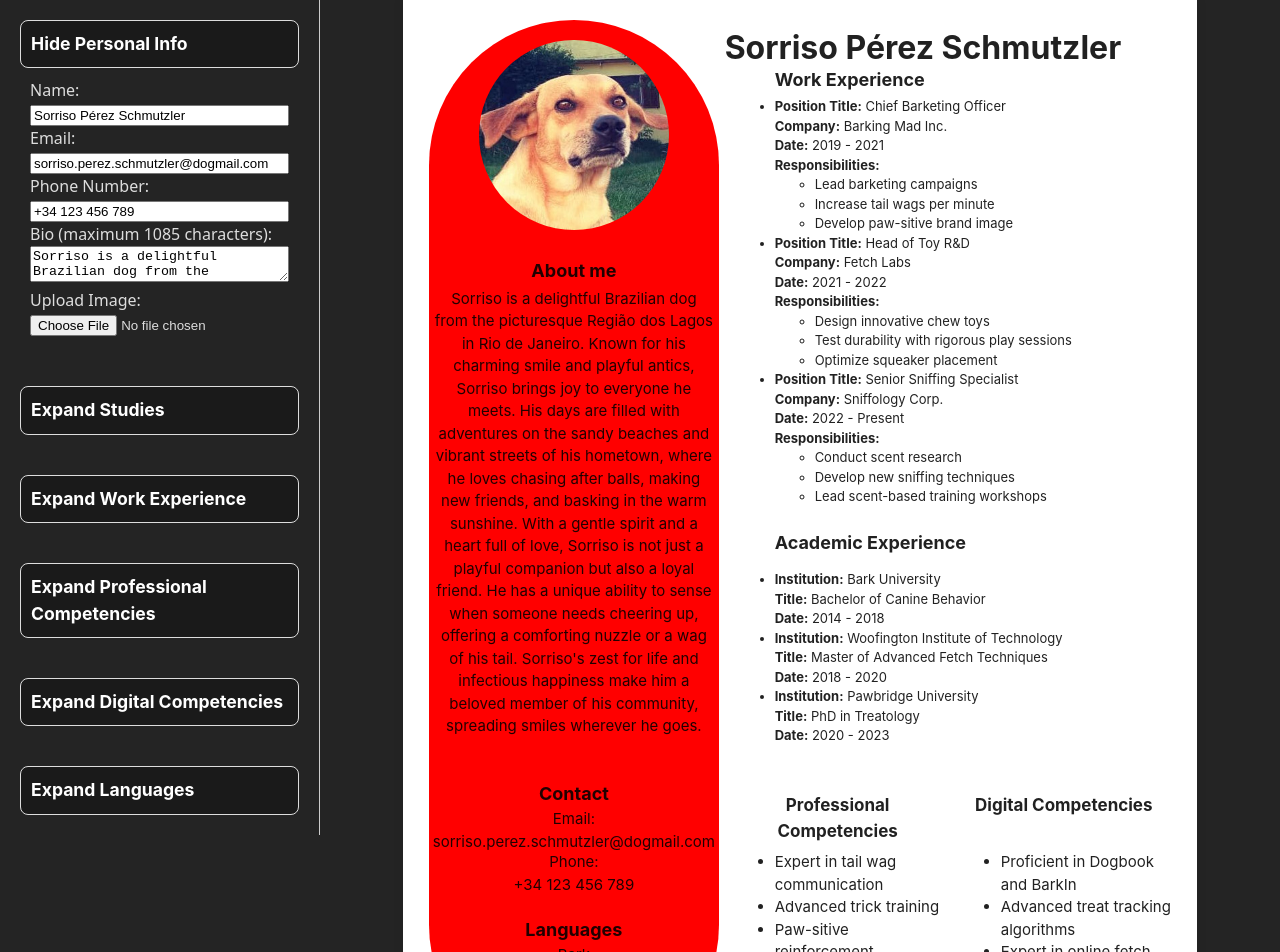
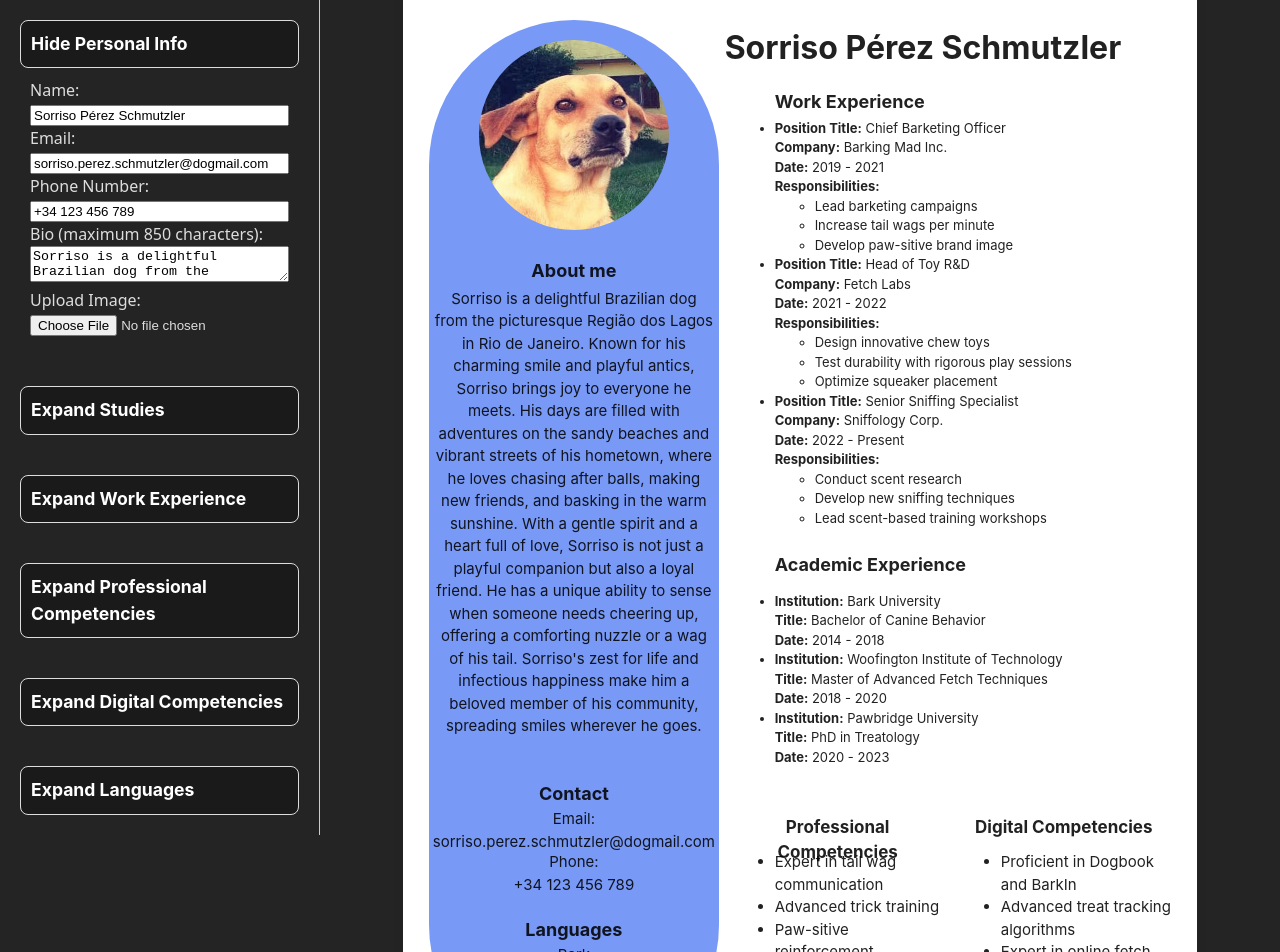
Before and after one commit to joviscab/cv-app, a React (Vite) app: page / in a window 1280 px wide. Shown: the top 952 px of the page. Built offline with nearby package versions, Linux system fonts and the light colour scheme.

Commit message:
adjust bio character limitation to 850

```diff
--- a/src/components/Form.jsx
+++ b/src/components/Form.jsx
@@ -359,10 +359,10 @@ function Form({ curriculumData, setCurriculumData }) {
                   value={curriculumData.phone}
                   onChange={handleInputChange}
                 />
-                <label>Bio (maximum 1085 characters):</label>
+                <label>Bio (maximum 850 characters):</label>
                 <textarea
                   type="text"
-                  maxLength="1085"
+                  maxLength="850"
                   name="bio"
                   value={curriculumData.bio}
                   onChange={handleInputChange}
--- a/src/styles/App.css
+++ b/src/styles/App.css
@@ -164,7 +164,7 @@ button:focus-visible {
 .circle {
   width: 290px;
   height: 1050px;
-  background: rgb(255, 0, 0);
+  background: rgb(120, 153, 245);
   -moz-border-radius: 70px;
   -webkit-border-radius: 70px;
   border-radius: 150px;
@@ -262,7 +262,7 @@ button:focus-visible {
 
 .workCV {
   grid-column: 2 / 4;
-  grid-row: 2 / 3;
+  grid-row: 3 / 4;
   font-size: 18px;
   padding-left: 50px;
   padding-top: 10px;
@@ -270,28 +270,28 @@ button:focus-visible {
 
 .workContentCV {
   grid-column: 2 / 4;
-  grid-row: 4 / 5;
+  grid-row: 5 / 6;
   font-size: 13px;
   padding-left: 50px;
 }
 
 .academicCV {
   grid-column: 2 / 4;
-  grid-row: 24 / 25;
+  grid-row: 25 / 26;
   font-size: 18px;
   padding-left: 50px;
 }
 
 .academicContentCV {
   grid-column: 2 / 4;
-  grid-row: 26 / 27;
+  grid-row: 27 / 28;
   font-size: 13px;
   padding-left: 50px;
 }
 
 .professionalCV {
   grid-column: 2 / 3;
-  grid-row: 37 / 39;
+  grid-row: 38 / 40;
   font-size: 17px;
   text-align: center;
   margin: 0;
@@ -307,7 +307,7 @@ button:focus-visible {
 
 .digitalCV {
   grid-column: 3 / 4;
-  grid-row: 37 / 38;
+  grid-row: 38 / 40;
   font-size: 17px;
   text-align: center;
   margin: 0;
```
